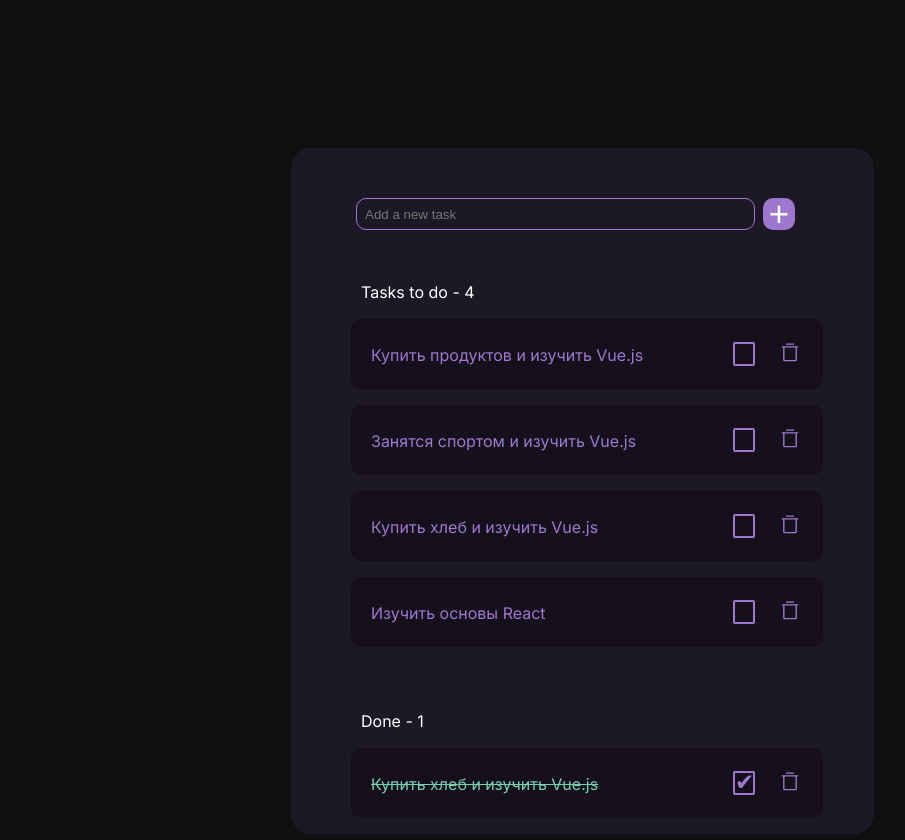
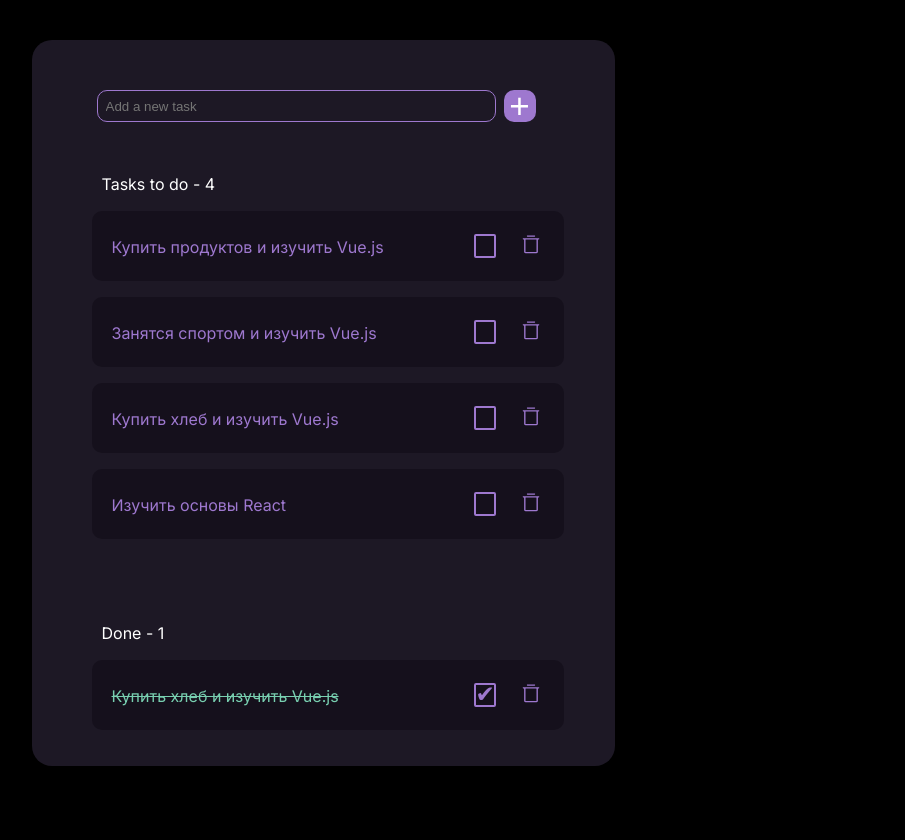
Before and after one commit to Arslan-do/my-to-do-vue, a Vue app: page / in a window 1280 px wide. Shown: the whole page, without its empty margins (317-1222 px from the left). Built offline with nearby package versions, Linux system fonts and the light colour scheme; a web font is replaced by a local one.

Commit message:
fix checkbox_padding_font-family-2

```diff
--- a/index.html
+++ b/index.html
@@ -9,7 +9,7 @@
 <link href="https://fonts.googleapis.com/css2?family=Bellota:ital,wght@0,300;0,400;0,700;1,300;1,400;1,700&family=Inter:ital,opsz,wght@0,14..32,100..900;1,14..32,100..900&family=Josefin+Sans:ital,wght@0,100..700;1,100..700&family=Lato:ital,wght@0,100;0,300;0,400;0,700;0,900;1,100;1,300;1,400;1,700;1,900&family=Poppins:ital,wght@0,100;0,200;0,300;0,400;0,500;0,600;0,700;0,800;0,900;1,100;1,200;1,300;1,400;1,500;1,600;1,700;1,800;1,900&family=Roboto:ital,wght@0,100..900;1,100..900&display=swap" rel="stylesheet">
     <title>To Do </title>
   </head>
-  <body style="background: #101011; position: absolute;">
+  <body>
 
     <div id="app"></div>
     <script type="module" src="/src/main.js"></script>
--- a/src/App.vue
+++ b/src/App.vue
@@ -77,14 +77,15 @@ const deleteTask = (id) => {
 </template>
 
 <style scoped>
+:global(body) {
+  background-color: #000000;
+  margin: 0;
+  min-height: 100vh;
+}
 .todo-app {
-  position: absolute;
-  left: 600px;
-  top: 100px;
   background-color: #1d1825;
   width: 583px;
-  height: max(100% 758px);
-
+  height: max(100%, 758px);
   border-radius: 20px;
   margin: 40px auto;
   font-family: 'Inter', sans-serif;
@@ -110,7 +111,7 @@ border-width: 1px;
   color: #ffff;
   border: none;
   border-radius: 10px;
-  font-size: 35px;          /* Размер плюса */
+  font-size: 35px;
   display: flex;
   align-items: center;
   justify-content: center;
@@ -172,12 +173,13 @@ h3 {
 padding-left: 60px;
   width: 115px;
   height: 19px;
-  font-family: Inter;
+  font-family: 'Inter', sans-serif;
   font-weight: 400;
   font-size: 16px;
   line-height: 100%;
 }
 .done-h3{
+  font-family: 'Inter', sans-serif;
   margin: 10px 60px;
   padding: 50px 10px 0px 10px;
 }
@@ -206,17 +208,9 @@ label span {
   font-size: 23px;
 }
 
-/* .task-item input[type='checkbox'] {
-  accent-color: #9e78cf;
-  width: 20px;
-  height: 20px;
-  cursor: pointer;
-} */
-
-/* .task-item input[type="checkbox"]:hover {
-  box-shadow: 0 0 0 1px #9e78cf;
-} */
-
+.done-section {
+  padding: 10px 20px 20px 0px;
+}
 
 .empty-state{
   margin: 5px 10px 5px 10px;
```
